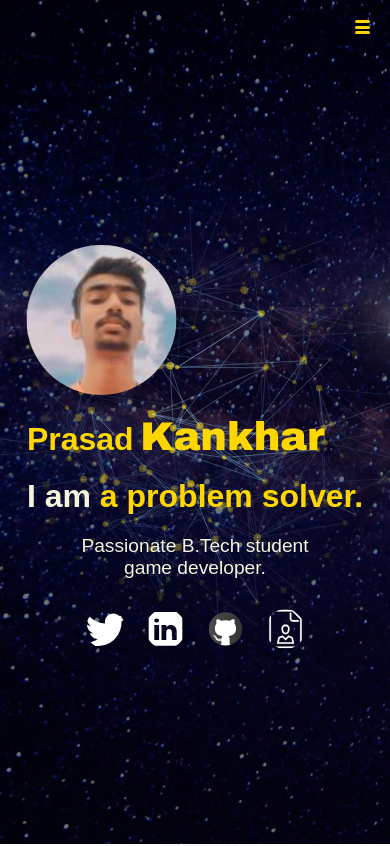
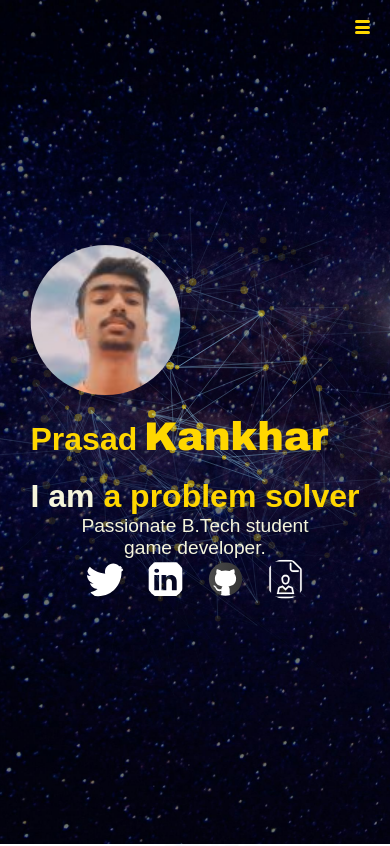
Before and after one commit to prasadkankhar10/prasadkankhar10.github.io, a plain HTML site: page index.html in a window 390 px wide. Shown: the top 846 px of the page. Drawn offline with nearby package versions, Linux system fonts and the light colour scheme; some packages are replaced by stand-ins of ours; a script that the page names is missing.

Commit message:
Update portfolio and make it responsive

```diff
--- a/scripts.js
+++ b/scripts.js
@@ -1,9 +1,9 @@
 // Dynamic Text Functionality
 const dynamicText = document.getElementById('dynamic-text');
 const textArray = [
-    "a game developer.",
-    "a B.Tech student.",
-    "a problem solver."
+    "a game developer",
+    "a B.Tech student",
+    "a problem solver"
 ];
 let index = 0;
 
--- a/styles.css
+++ b/styles.css
@@ -59,6 +59,7 @@ body {
 
 
 /* Header Container */
+/* Header Container without margin */
 .header-box {
     display: flex;
     flex-direction: column;
@@ -68,76 +69,90 @@ body {
     border-radius: 20px;
     z-index: 1;
     position: absolute;
-    top: 30%;
-    left: 25%;
-    transform: translate(-50%, -50%);
+    top: 50%; /* Center vertically */
+    left: 50%; /* Center horizontally */
+    transform: translate(-50%, -50%); /* Keep the box centered */
     transition: transform 0.3s ease-in-out;
-    width: 50%; /* Adjust the width for larger screens */
+    width: 50%; /* Default width for larger screens */
+    margin: 0; /* Remove any default margin */
 }
 
-/* Mobile view adjustments */
+/* Mobile view adjustments without margin */
 @media (max-width: 768px) {
     .header-box {
         width: 80%; /* Adjust the width for smaller screens */
-        top: 40%; /* Adjust top position for better visibility on mobile */
-        left: 50%; /* Center horizontally */
         padding: 15px;
-        transform: translate(-50%, -20%);
+        top: 50%; /* Keep vertically centered */
+        transform: translate(-50%, -50%);
+        margin: 0; /* Remove margin */
     }
 
     .image-container {
         width: 100px;
         height: 100px;
-        margin-bottom: 10px; /* Add space below the image */
+        margin-bottom: 0; /* Remove margin */
     }
 
     .first-name, .last-name {
-        font-size: 1.5rem; /* Adjust font size for smaller screens */
+        font-size: 1.5rem;
+        margin: 0; /* Remove margin */
     }
 
     .role {
-        font-size: 1.5rem; /* Adjust role font size */
+        font-size: 1.5rem;
+        margin: 0; /* Remove margin */
     }
 
     #dynamic-text {
-        font-size: 1.5rem; /* Adjust dynamic text font size */
+        font-size: 1.5rem;
+        margin: 0; /* Remove margin */
     }
 
     .description {
-        font-size: 1rem; /* Adjust description font size */
-        text-align: center; /* Center the text on mobile */
+        font-size: 1rem;
+        text-align: center;
+        margin: 0; /* Remove margin */
     }
 }
+
 /* Very small screens (like smartphones in portrait mode) */
 @media (max-width: 480px) {
     .header-box {
-        width: 90%; /* Further adjust the width for very small screens */
-        top: 35%; /* Adjust top position */
-        left: 50%; /* Center horizontally */
-        transform: translate(-50%, -15%);
+        width: 90%;
+        padding: 10px;
+        top: 50%; /* Center for very small screens */
+        transform: translate(-50%, -50%);
+        margin: 0; /* Remove margin */
     }
 
     .image-container {
         width: 80px;
         height: 80px;
+        margin-bottom: 0; /* Remove margin */
     }
 
     .first-name, .last-name {
         font-size: 1.2rem;
+        margin: 0; /* Remove margin */
     }
 
     .role {
         font-size: 1.2rem;
+        margin: 0; /* Remove margin */
     }
 
     #dynamic-text {
         font-size: 1.2rem;
+        margin: 0; /* Remove margin */
     }
 
     .description {
         font-size: 0.9rem;
+        margin: 0; /* Remove margin */
     }
 }
+
+
 
 .image-container {
     border-radius: 50%;
@@ -173,7 +188,6 @@ body {
     font-size: 2rem;
     color: #F5F5DC; /* Black */
     font-weight: bold;
-    margin: 20px 0;
 }
 
 #dynamic-text {
@@ -193,7 +207,6 @@ body {
 .social-media-container {
     display: flex;
     justify-content: center;
-    margin-top: 20px;
 }
 
 .social-media-icon {
@@ -602,20 +615,6 @@ body {
     }
 }
 
-/* Home Section */
-.home-section {
-    width: auto; /* Full viewport width */
-    height: 100vh; /* Full viewport height */
-    margin: 0; /* Remove any default margin */
-    padding: 0px; /* Adjust padding */
-    overflow: hidden; /* Ensure no overflow */
-    display: flex;
-    flex-direction: column;
-    justify-content: center;
-    align-items: center;
-    background-color: #1a1a1a; /* Dark Grey background to match theme */
-    color: #FFD700; /* Gold text color */
-}
 
 /* About Section */
 .about-section {
```
